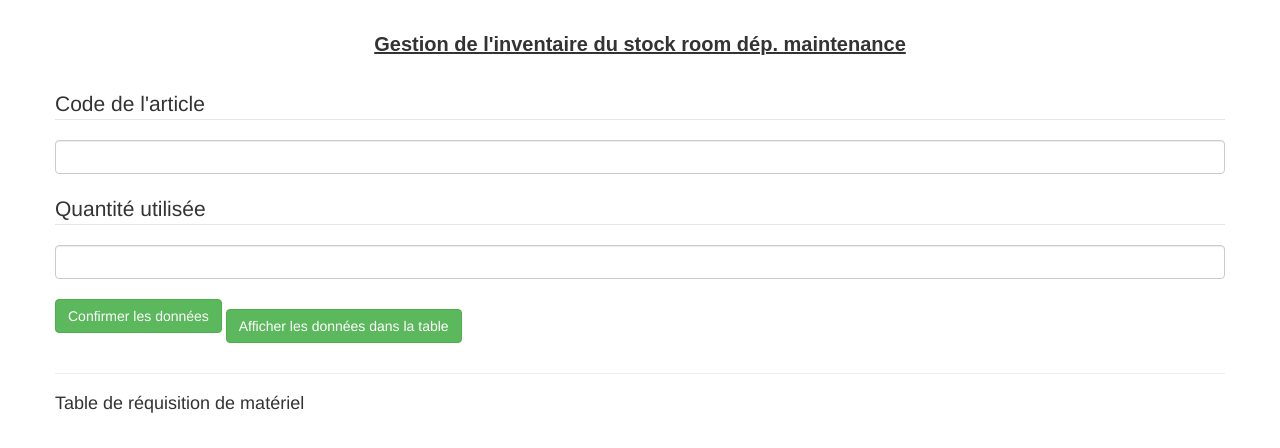
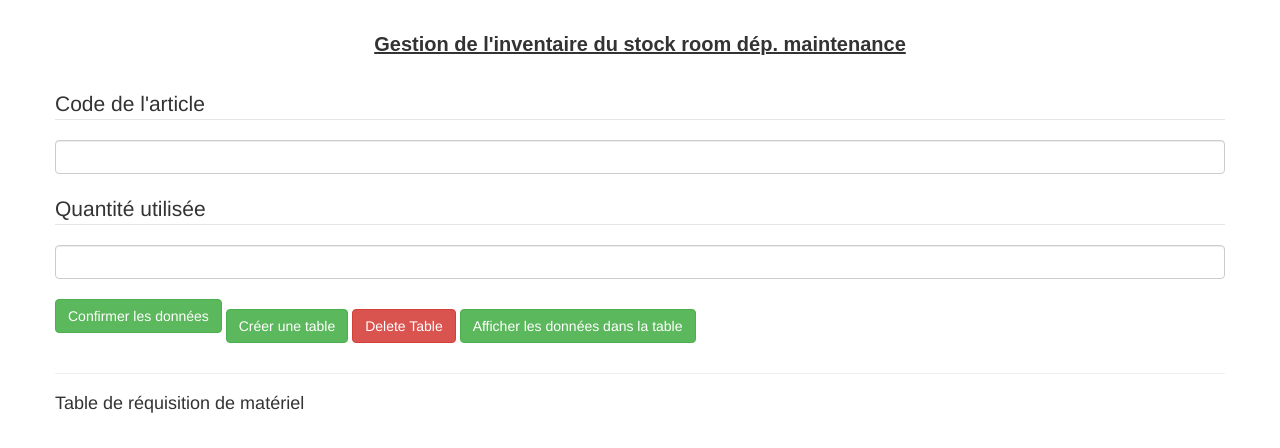
Before and after one commit to gmung/gestionStockRoom.github.io, a plain HTML site: page index.html in a window 1280 px wide. Drawn offline with Linux system fonts and the light colour scheme.

Commit message:
Update index.html

```diff
--- a/index.html
+++ b/index.html
@@ -39,10 +39,10 @@
 <button style="margin-bottom: 20px;"; type="button" id="insert" class="btn btn-success">Confirmer les données</button>
 
 <!--<button type="button" id="create" class="btn btn-success">Créer une table</button>-->
-
+<button type="button" id="create" class="btn btn-success">Créer une table</button>
 
 <!--<button type="button" id="remove" class="btn btn-danger">Delete Table</button>-->
-
+<button type="button" id="remove" class="btn btn-danger">Delete Table</button>
 <button type="button" id="list" class="btn btn-success">Afficher les données dans la table</button>
 <!--<p><small><b>Note:</b> Table must be created first before inserting or performing any transaction</small></p>-->
 	</fieldset>
```
